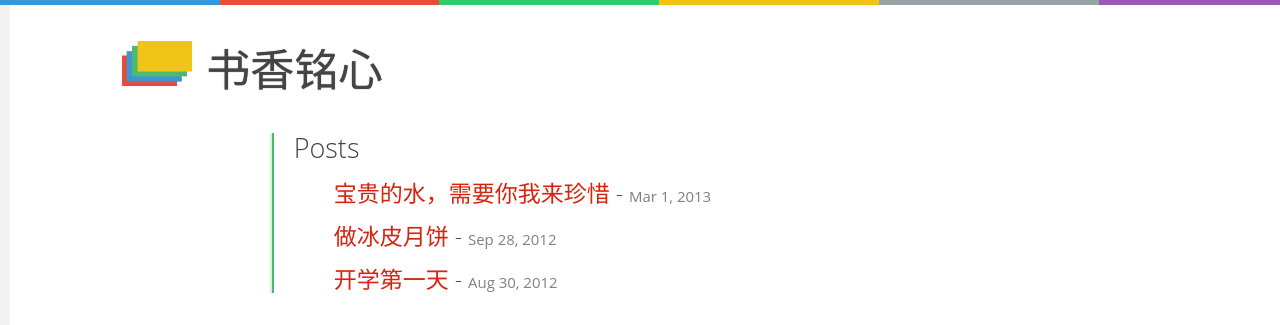
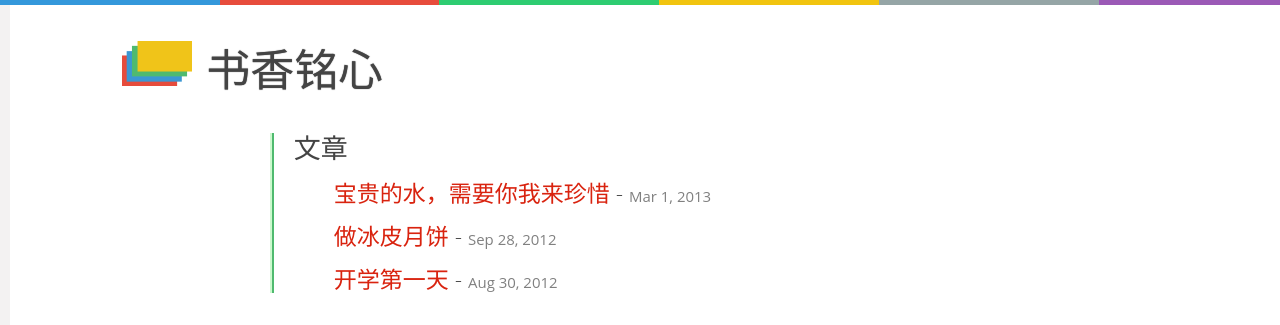
Before and after one commit to winsphinx/sxmx, a Jekyll site: the page built from index.html, in a window 1280 px wide. Shown: the top 325 px of the page. Built offline with Jekyll 4.4.1, drawn with Linux system fonts in a browser that asks for light colours.

Commit message:
mod index

```diff
--- a/index.html
+++ b/index.html
@@ -4,7 +4,7 @@ layout: default
 
 <div class="home">
 
-  <h2 class="page-heading">Posts</h2>
+  <h2 class="page-heading">文章</h2>
 
   <ul class="post-list">
     {% for post in site.posts %}
```
